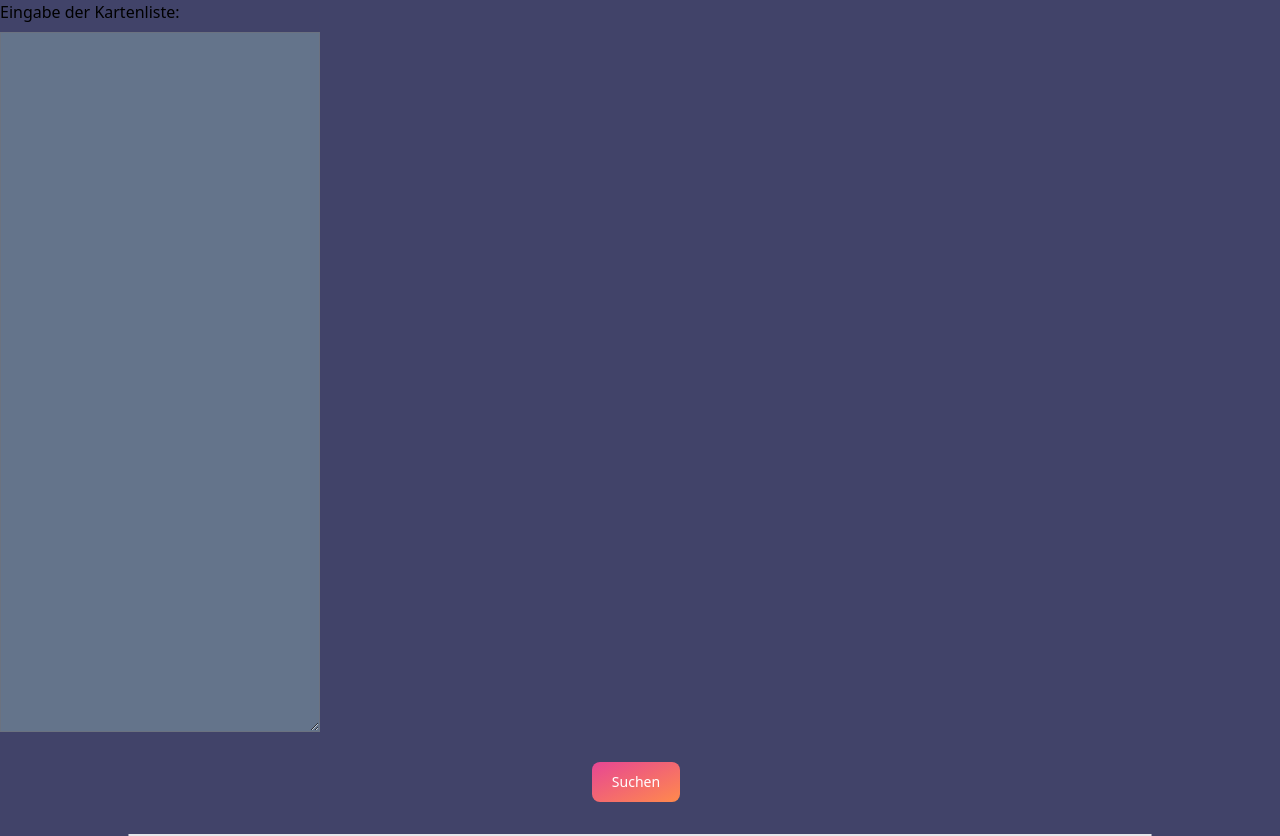
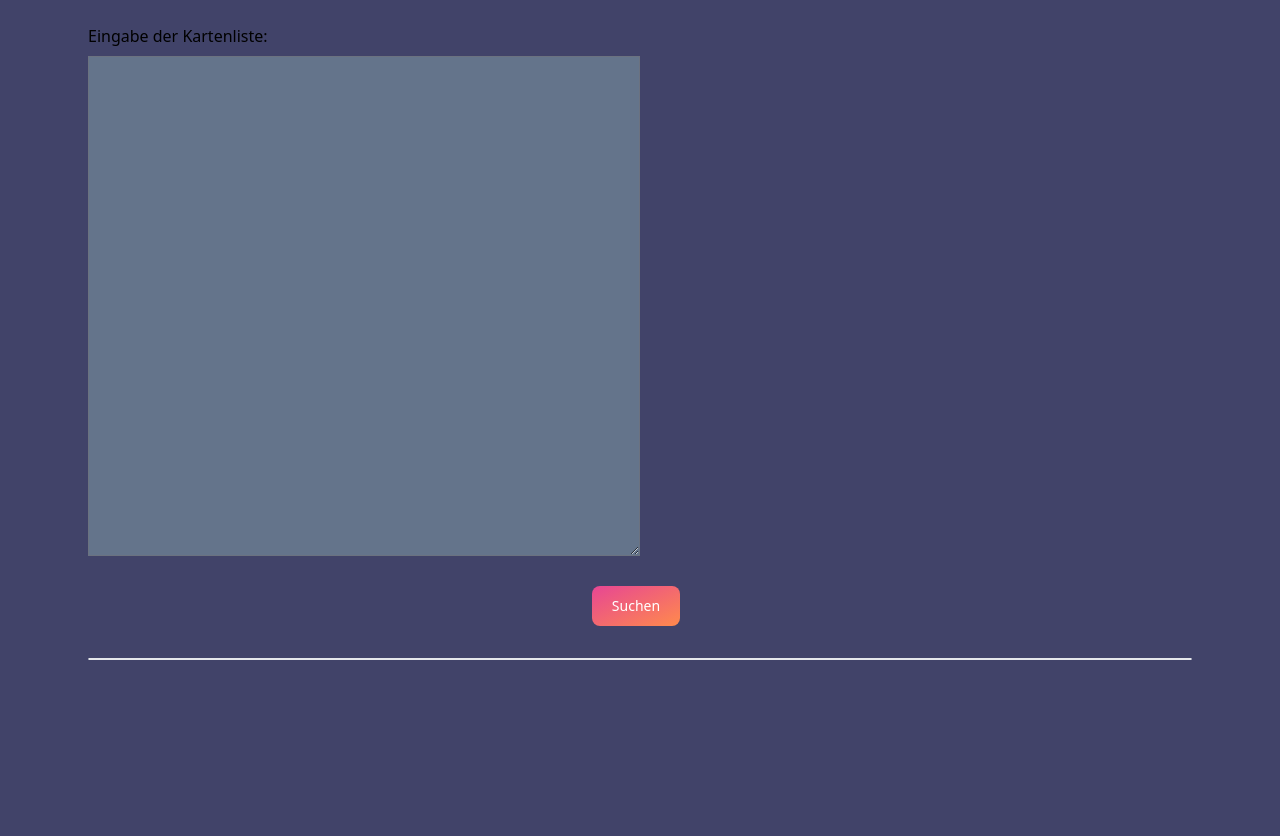
Before and after one commit to sebmuel/magic-set-tracker, a Next.js app: page / in a window 1280 px wide. After the commit the page ends 800 px from the top, so only its background shows below. Built offline with nearby package versions, Linux system fonts and the light colour scheme.

Commit message:
added spinner & styling

```diff
--- a/components/SearchForm.js
+++ b/components/SearchForm.js
@@ -1,19 +1,18 @@
-import { Textarea, Label, Alert, Button } from "flowbite-react";
-import {
-  sortSet,
-  cardsToSet,
-  filterCards,
-  validateSearchString,
-} from "../services/helpers";
+import { Alert } from "flowbite-react";
+import { sortSet, cardsToSet, filterCards, validateSearchString } from "../services/helpers";
 import { useState, useRef } from "react";
 import fetchList from "../services/fetchList";
+import Button from "./_Button";
 
 export default function SearchForm({ enterCards }) {
   const [error, setError] = useState();
+  const [isLoading, setLoading] = useState(false);
+
   const cardList = useRef();
 
   const handleSearch = async () => {
     setError(null);
+    setLoading(true);
 
     const searchString = cardList.current.value;
     if (!validateSearchString(searchString)) {
@@ -33,27 +32,23 @@ export default function SearchForm({ enterCards }) {
       array.push([key, value]);
     }
     enterCards(array.sort(sortSet));
+    setLoading(false);
+    setError(null);
   };
 
   return (
     <div>
       <div className="mb-2 block">
-        <label>Eingabe der Kartenliste: </label>
+        <label>Eingabe der Kartenliste:</label>
       </div>
       <div className="">
-        <textarea ref={cardList} className="h-80 min-h-[700px] w-1/4 bg-slate-500"></textarea>
+        <textarea ref={cardList} className="h-80 min-h-[500px] w-2/4 bg-slate-500"></textarea>
       </div>
       <div className="text-center py-6">
-        <button
-          type="button"
-          onClick={handleSearch}
-          className="text-white bg-gradient-to-br from-pink-500
-         to-orange-400 hover:bg-gradient-to-bl focus:ring-4
-         focus:outline-none focus:ring-pink-200
-          dark:focus:ring-pink-800 font-medium rounded-lg text-sm px-5 py-2.5 text-center mr-2 mb-2"
-        >
+        <Button type="button" onClickRef={handleSearch} buttonText={"Suchen"}>
           Suchen
-        </button>
+          </Button>
+          {isLoading ? <img className="w w-8 mx-auto" src="oval.svg"></img> :null}
       </div>
       {error ? (
         <Alert color="failure" icon={HiInformationCircle}>
--- /dev/null
+++ b/components/_Button.js
@@ -0,0 +1,17 @@
+import React from 'react'
+
+export default function Button({ onClickRef, children }) {
+  return (
+    <button
+    type="button"
+    onClick={onClickRef}
+    className="text-white bg-gradient-to-br from-pink-500
+   to-orange-400 hover:bg-gradient-to-bl focus:ring-4
+   focus:outline-none focus:ring-pink-200
+    dark:focus:ring-pink-800 font-medium rounded-lg text-sm px-5
+    py-2.5 text-center mr-2 mb-2"
+  >
+    {children}
+  </button>
+  )
+}
--- a/pages/api/hello.js
+++ /dev/null
@@ -1,5 +0,0 @@
-// Next.js API route support: https://nextjs.org/docs/api-routes/introduction
-
-export default function handler(req, res) {
-  res.status(200).json({ name: 'John Doe' })
-}
--- a/pages/index.js
+++ b/pages/index.js
@@ -1,16 +1,15 @@
 import { useState } from "react";
 import { Accordion } from "flowbite-react";
 import SearchForm from "../components/SearchForm";
-import SetList from "../components/SetList";
 import Card from "../components/Card";
 
 export default function Home() {
   const [results, setResults] = useState([]);
 
   return (
-    <div>
+    <div className="max-w-[90%] mx-auto p-6">
       <SearchForm enterCards={setResults}></SearchForm>
-    <div className=" max-w-[80%] mx-auto">
+    <div className="">
     <Accordion alwaysOpen={true}>
       {results
         ? results.map((result) => (
--- a/services/fetchList.js
+++ b/services/fetchList.js
@@ -6,18 +6,19 @@ const fetchList = async (searchList) => {
 
   try {
     for (let i = 0; i < searchList.length; i++) {
-      const cardName =searchList[i];
-      if(!cardName){
+      const cardName = searchList[i];
+      if (!cardName) {
         continue;
       }
       const resp = await axios.get(endpoint + cardName);
       // check if card has reprints, only push card to array if no reprints are present
       // set Timeout to prevent API from rejecting requests
-      setTimeout(50);
+      setTimeout(75);
       // do requests for reprints
       const reprint = await axios.get(resp.data.prints_search_uri);
-      if(reprint.data.has_more){
-        console.log("has more reprints")
+
+      if (reprint.data.has_more) {
+        console.log("has more reprints");
       }
       //console.log("Reprints", reprint.data);
       if (reprint.data.object === "error") {
```
Also changed, not shown: public/oval.svg (added), public/vercel.svg (deleted).
